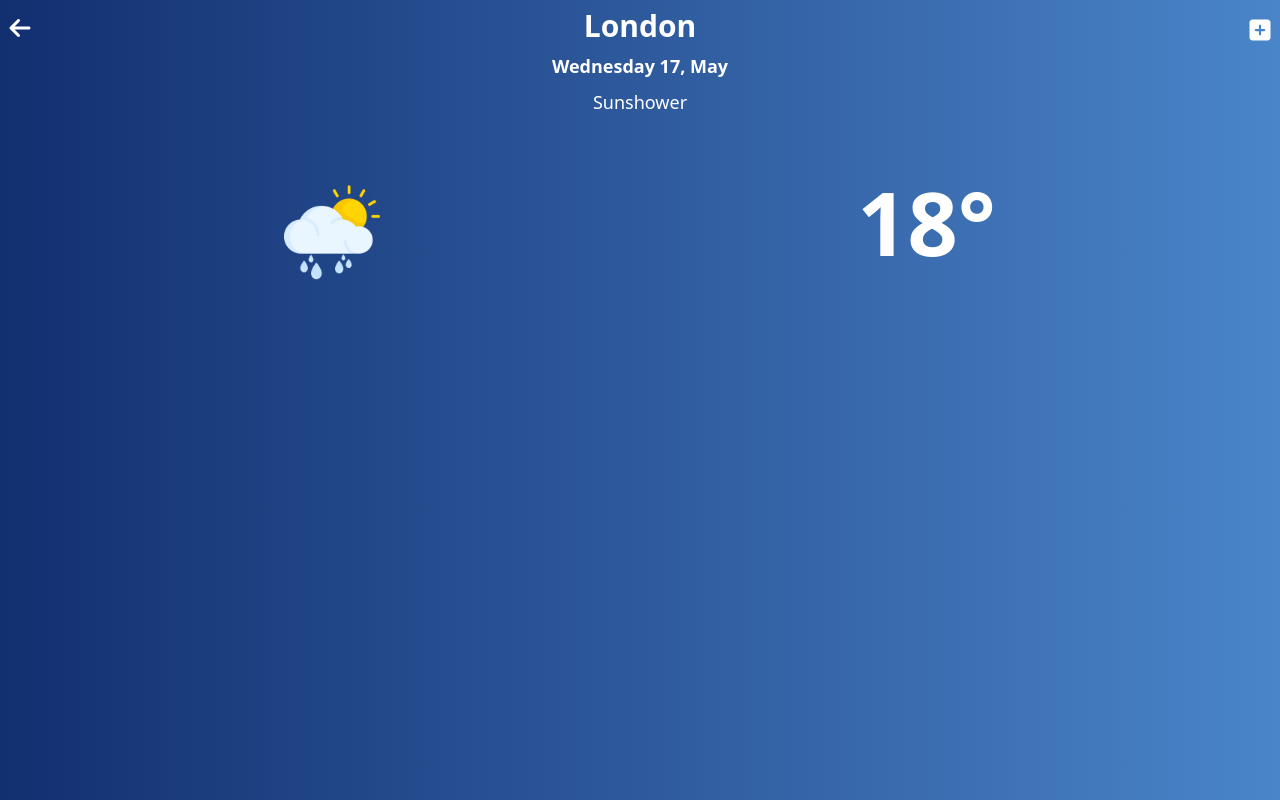
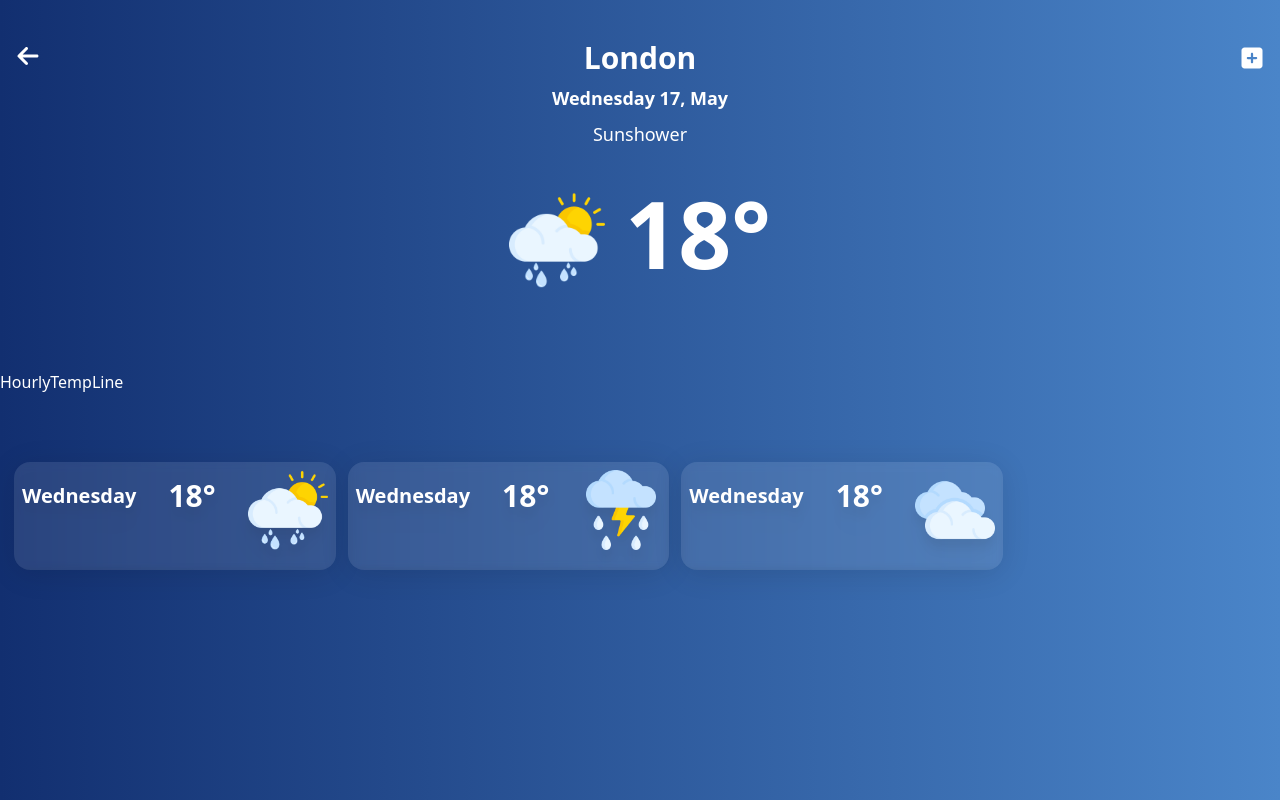
Before and after one commit to Okazakee/Weather-APP, a Next.js app: page /London in a window 1280 px wide. Built offline with nearby package versions, Linux system fonts and the light colour scheme.

Commit message:
progress on dailyCard component

```diff
--- a/src/components/CardMobile.jsx
+++ b/src/components/CardMobile.jsx
@@ -43,7 +43,7 @@ export default function CardMobile({city}) {
                 />
             </div>
             <div className={CardMobileStyles.cardElement}>
-                <h1 className={CardMobileStyles.tempC}>
+                <h1 className={CardMobileStyles.tempText}>
                     {temperature + "°"}
                 </h1>
             </div>
--- /dev/null
+++ b/src/components/DailyCard.jsx
@@ -0,0 +1,26 @@
+import { useContext } from 'react';
+import Image from 'next/image';
+
+import { StylesContext } from '@/contexts/StylesContext';
+
+export default function DailyCard({data}) {
+
+    const { DailyCardStyles } = useContext(StylesContext);
+
+    const { weatherType, temp, day } = data;
+
+    return (
+    <div className={DailyCardStyles.container}>
+        <p className={DailyCardStyles.dayText}>{day}</p>
+        <p className={DailyCardStyles.tempText}>{temp + "°"}</p>
+        <Image
+          className="w-20 pb-3"
+          src={`/weatherIcons/${weatherType}.png`}
+          width={500}
+          height={500}
+          alt="weatherType"
+          quality={100}
+        />
+    </div>
+  )
+}
--- /dev/null
+++ b/src/components/HourlyTempLine.jsx
@@ -0,0 +1,9 @@
+import React from 'react'
+
+export default function HourlyTempLine() {
+  return (
+    <div>
+        HourlyTempLine
+    </div>
+  )
+}
--- a/src/contexts/StylesContext.jsx
+++ b/src/contexts/StylesContext.jsx
@@ -56,19 +56,28 @@ const StylesProvider = ({ children }) => {
     cityName: "text-2xl font-bold",
     currentDate: "text-xs font-semibold",
     currentHour: "text-[0.7rem] font-light mt-2",
-      tempC: "font-bold text-5xl"
+    tempText: "font-bold text-5xl"
   }
 
   const CityPageStyles = {
     container: "min-h-screen text-white",
-      topWrapper: "pt-2 flex justify-between items-center mx-2",
-      cityName: "flex text-3xl font-semibold ",
-      buttons: "w-6 h-6 cursor-pointer mt-2 hovr:text-[#01175f]",
+    topWrapper: "pt-10 flex justify-between items-center mx-4",
+    cityName: "flex text-3xl font-semibold",
+    buttons: "w-6 h-6 cursor-pointer hovr:text-[#01175f]",
     dateWeatherWrapper: "flex flex-col mx-auto text-lg",
     dateText: "mx-auto my-2 font-semibold",
     weatherText: "mx-auto font-light",
-      climateInfo: "flex justify-around  mt-10 mx-14",
-      tempText: "ml-5 font-bold text-[5.5rem]"
+    climateInfo: "flex justify-center my-4",
+    tempText: "ml-5 font-bold text-[5.8rem]",
+    tempLine: "my-[4.2rem]",
+    dailyCardsWrapper: "mx-2",
+    cardsContainer: "flex"
+  }
+
+  const DailyCardStyles = {
+    container: "p-2 glassCard drop-shadow-xl mx-1.5 text-center font-bold flex flex-wrap justify-center",
+    dayText: "text-xl pt-3",
+    tempText: "text-3xl px-8 py-2"
   }
 
   return (
@@ -82,7 +91,8 @@ const StylesProvider = ({ children }) => {
         navStyles,
         HomeStyles,
         CardMobileStyles,
-          CityPageStyles
+        CityPageStyles,
+        DailyCardStyles
       }}
     >
       {children}
--- /dev/null
+++ b/src/contexts/WeatherDataContext.jsx
@@ -0,0 +1,19 @@
+import { createContext, useState, useEffect } from 'react';
+import moment from 'moment';
+
+const WeatherDataContext = createContext();
+
+const WeatherDataProvider = ({ children }) => {
+
+  return (
+    <WeatherDataContext.Provider
+      value={{
+
+      }}
+    >
+      {children}
+    </WeatherDataContext.Provider>
+  );
+};
+
+export { WeatherDataContext, WeatherDataProvider };
--- a/src/pages/[city].jsx
+++ b/src/pages/[city].jsx
@@ -9,6 +9,8 @@ import { FontAwesomeIcon } from '@fortawesome/react-fontawesome';
 import { faSquarePlus, faArrowLeft } from '@fortawesome/free-solid-svg-icons';
 
 import { cities } from '@/utils/cities';
+import HourlyTempLine from '@/components/HourlyTempLine';
+import DailyCard from '@/components/DailyCard';
 
 export async function getStaticPaths() {
   const paths = cities.map((city) => ({
@@ -24,7 +26,7 @@ export async function getStaticPaths() {
 export async function getStaticProps({ params }) {
   const { city } = params;
 
-  const selectedCity = cities.find((City) => City.name === city);
+  const selectedCity = cities.find((cityObj) => cityObj.name === city);
 
   return {
     props: {
@@ -72,6 +74,16 @@ export default function City({ selectedCity }) {
           {temperature + "°"}
         </p>
       </div>
+      <div className={CityPageStyles.tempLine}>
+        <HourlyTempLine />
+      </div>
+      <div className={CityPageStyles.dailyCardsWrapper}>
+        <div className={CityPageStyles.cardsContainer}>
+          <DailyCard data={{ weatherType: weatherType, temp: temperature, day: formatDate.slice(0, -3) }} />
+          <DailyCard data={{ weatherType: "Rainy", temp: temperature, day: formatDate.slice(0, -3) }} />
+          <DailyCard data={{ weatherType: "Cloudy", temp: temperature, day: formatDate.slice(0, -3) }} />
+        </div>
+      </div>
     </div>
   );
 }
--- a/src/pages/_app.jsx
+++ b/src/pages/_app.jsx
@@ -5,14 +5,17 @@ import '../styles/globals.css';
 
 import { StylesProvider } from '../contexts/StylesContext';
 import { SystemTimeProvider } from '@/contexts/SystemTimeContext';
+import { WeatherDataProvider } from '@/contexts/WeatherDataContext';
 
 function App({ Component, pageProps }) {
     return (
       <StylesProvider>
         <SystemTimeProvider>
-          <Layout>
-            <Component {...pageProps} />
-          </Layout>
+          <WeatherDataProvider>
+            <Layout>
+              <Component {...pageProps} />
+            </Layout>
+          </WeatherDataProvider>
         </SystemTimeProvider>
       </StylesProvider>
     );
--- a/src/styles/globals.css
+++ b/src/styles/globals.css
@@ -1,3 +1,14 @@
 @tailwind base;
 @tailwind components;
 @tailwind utilities;
+
+@layer components {
+    .glassCard {
+        /* From https://css.glass */
+        background: rgba(255, 255, 255, 0.10);
+        border-radius: 16px;
+        box-shadow: 0 4px 30px rgba(0, 0, 0, 0.1);
+        backdrop-filter: blur(4.4px);
+        -webkit-backdrop-filter: blur(4.4px);
+    }
+  }
```
Lines whose indentation alone changed are shown as unchanged.
